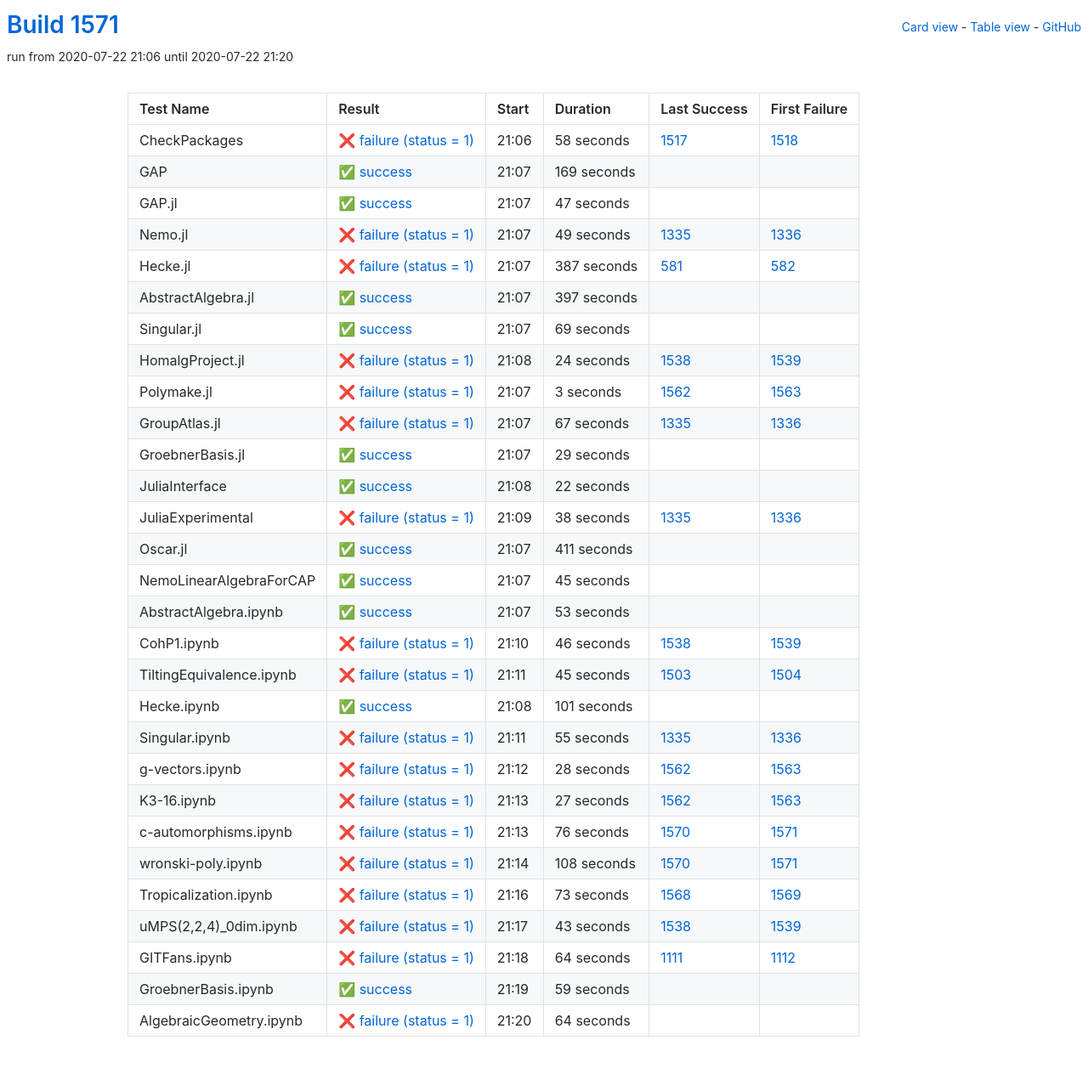
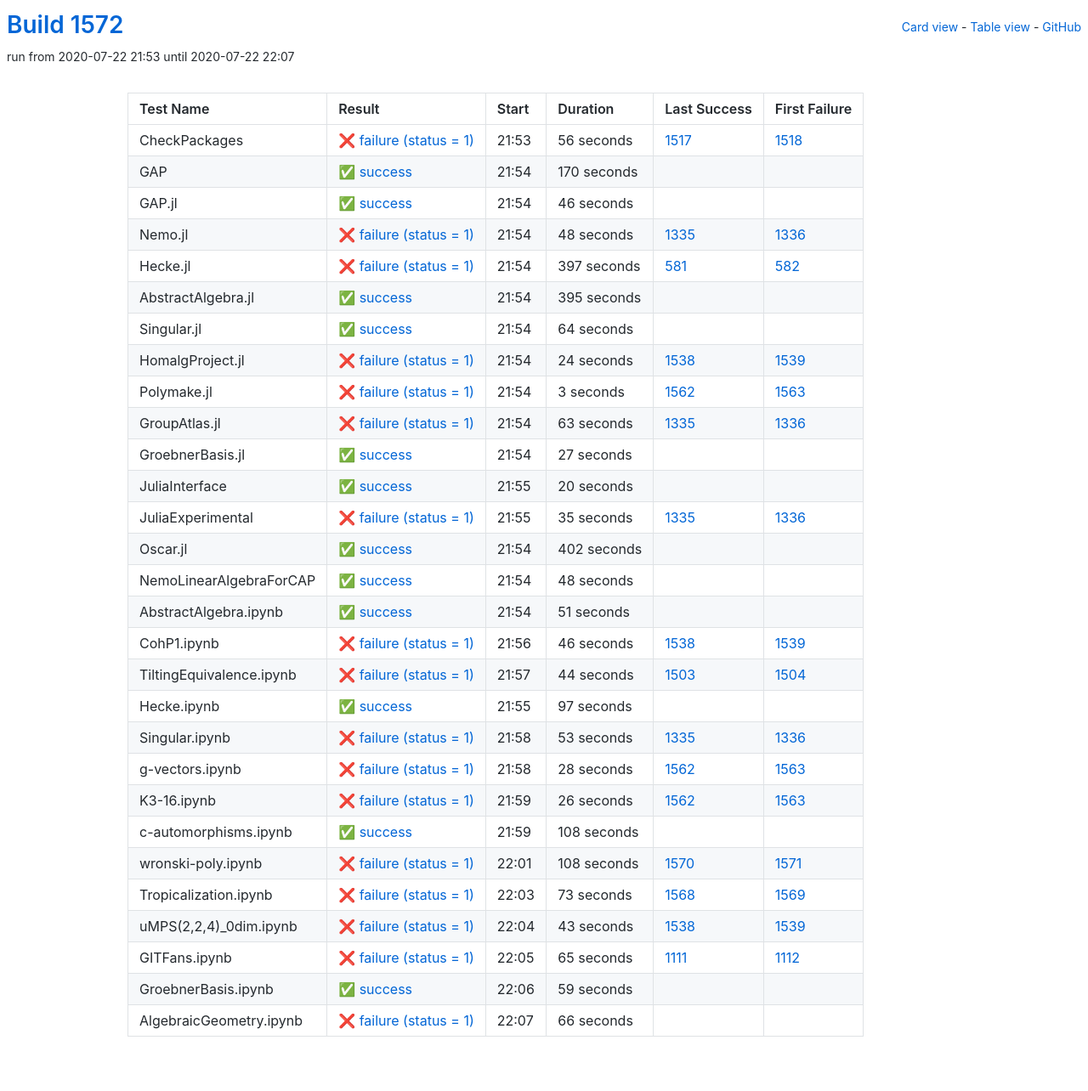
Before and after one commit to oscar-system/oscar-ci-status-1.4, a Jekyll site: the page built from table.html, in a window 1280 px wide. Shown: the whole page at 85% size. Built offline with Jekyll 4.4.1, drawn with Linux system fonts in a browser that asks for light colours.

Commit message:
Build #1572

```diff
--- a/_data/ci.yml
+++ b/_data/ci.yml
@@ -1,6 +1,6 @@
 ---
-build: 1571
-build_url: https://oscarci.mathematik.uni-kl.de/job/oscar-julia-1.4/1571/
+build: 1572
+build_url: https://oscarci.mathematik.uni-kl.de/job/oscar-julia-1.4/1572/
 job: oscar-julia-1.4
 organization: oscar-system
 repo: oscar-ci-status-1.4
@@ -8,92 +8,92 @@ repourl: https://github.com/oscar-system/oscar-ci-status-1.4
 tests:
 - name: CheckPackages
   id: checkpackages
-  log: https://oscarci.mathematik.uni-kl.de/job/oscar-julia-1.4/1571/artifact/logs/build-1571/CheckPackages.log
-  start: 2020-07-22 21:06
+  log: https://oscarci.mathematik.uni-kl.de/job/oscar-julia-1.4/1572/artifact/logs/build-1572/CheckPackages.log
+  start: 2020-07-22 21:53
   success: false
   exitcode: 1
   status: failure
-  duration: 58
+  duration: 56
   last_success: 1517
   last_success_url: https://oscarci.mathematik.uni-kl.de/job/oscar-julia-1.4/1517/
   first_failure: 1518
   first_failure_url: https://oscarci.mathematik.uni-kl.de/job/oscar-julia-1.4/1518/
 - name: GAP
   id: gap
-  log: https://oscarci.mathematik.uni-kl.de/job/oscar-julia-1.4/1571/artifact/logs/build-1571/GAP.log
-  start: 2020-07-22 21:07
+  log: https://oscarci.mathematik.uni-kl.de/job/oscar-julia-1.4/1572/artifact/logs/build-1572/GAP.log
+  start: 2020-07-22 21:54
   success: true
   exitcode: 0
   status: success
-  duration: 169
+  duration: 170
   last_success: false
   last_success_url:
   first_failure: false
   first_failure_url:
 - name: GAP.jl
   id: gap-jl
-  log: https://oscarci.mathematik.uni-kl.de/job/oscar-julia-1.4/1571/artifact/logs/build-1571/GAP.jl.log
-  start: 2020-07-22 21:07
+  log: https://oscarci.mathematik.uni-kl.de/job/oscar-julia-1.4/1572/artifact/logs/build-1572/GAP.jl.log
+  start: 2020-07-22 21:54
   success: true
   exitcode: 0
   status: success
-  duration: 47
+  duration: 46
   last_success: false
   last_success_url:
   first_failure: false
   first_failure_url:
 - name: Nemo.jl
   id: nemo-jl
-  log: https://oscarci.mathematik.uni-kl.de/job/oscar-julia-1.4/1571/artifact/logs/build-1571/Nemo.jl.log
-  start: 2020-07-22 21:07
+  log: https://oscarci.mathematik.uni-kl.de/job/oscar-julia-1.4/1572/artifact/logs/build-1572/Nemo.jl.log
+  start: 2020-07-22 21:54
   success: false
   exitcode: 1
   status: failure
-  duration: 49
+  duration: 48
   last_success: 1335
   last_success_url: https://oscarci.mathematik.uni-kl.de/job/oscar-julia-1.4/1335/
   first_failure: 1336
   first_failure_url: https://oscarci.mathematik.uni-kl.de/job/oscar-julia-1.4/1336/
 - name: Hecke.jl
   id: hecke-jl
-  log: https://oscarci.mathematik.uni-kl.de/job/oscar-julia-1.4/1571/artifact/logs/build-1571/Hecke.jl.log
-  start: 2020-07-22 21:07
+  log: https://oscarci.mathematik.uni-kl.de/job/oscar-julia-1.4/1572/artifact/logs/build-1572/Hecke.jl.log
+  start: 2020-07-22 21:54
   success: false
   exitcode: 1
   status: failure
-  duration: 387
+  duration: 397
   last_success: 581
   last_success_url: https://oscarci.mathematik.uni-kl.de/job/oscar-julia-1.4/581/
   first_failure: 582
   first_failure_url: https://oscarci.mathematik.uni-kl.de/job/oscar-julia-1.4/582/
 - name: AbstractAlgebra.jl
   id: abstractalgebra-jl
-  log: https://oscarci.mathematik.uni-kl.de/job/oscar-julia-1.4/1571/artifact/logs/build-1571/AbstractAlgebra.jl.log
-  start: 2020-07-22 21:07
+  log: https://oscarci.mathematik.uni-kl.de/job/oscar-julia-1.4/1572/artifact/logs/build-1572/AbstractAlgebra.jl.log
+  start: 2020-07-22 21:54
   success: true
   exitcode: 0
   status: success
-  duration: 397
+  duration: 395
   last_success: false
   last_success_url:
   first_failure: false
   first_failure_url:
 - name: Singular.jl
   id: singular-jl
-  log: https://oscarci.mathematik.uni-kl.de/job/oscar-julia-1.4/1571/artifact/logs/build-1571/Singular.jl.log
-  start: 2020-07-22 21:07
+  log: https://oscarci.mathematik.uni-kl.de/job/oscar-julia-1.4/1572/artifact/logs/build-1572/Singular.jl.log
+  start: 2020-07-22 21:54
   success: true
   exitcode: 0
   status: success
-  duration: 69
+  duration: 64
   last_success: false
   last_success_url:
   first_failure: false
   first_failure_url:
 - name: HomalgProject.jl
   id: homalgproject-jl
-  log: https://oscarci.mathematik.uni-kl.de/job/oscar-julia-1.4/1571/artifact/logs/build-1571/HomalgProject.jl.log
-  start: 2020-07-22 21:08
+  log: https://oscarci.mathematik.uni-kl.de/job/oscar-julia-1.4/1572/artifact/logs/build-1572/HomalgProject.jl.log
+  start: 2020-07-22 21:54
   success: false
   exitcode: 1
   status: failure
@@ -104,8 +104,8 @@ tests:
   first_failure_url: https://oscarci.mathematik.uni-kl.de/job/oscar-julia-1.4/1539/
 - name: Polymake.jl
   id: polymake-jl
-  log: https://oscarci.mathematik.uni-kl.de/job/oscar-julia-1.4/1571/artifact/logs/build-1571/Polymake.jl.log
-  start: 2020-07-22 21:07
+  log: https://oscarci.mathematik.uni-kl.de/job/oscar-julia-1.4/1572/artifact/logs/build-1572/Polymake.jl.log
+  start: 2020-07-22 21:54
   success: false
   exitcode: 1
   status: failure
@@ -116,92 +116,92 @@ tests:
   first_failure_url: https://oscarci.mathematik.uni-kl.de/job/oscar-julia-1.4/1563/
 - name: GroupAtlas.jl
   id: groupatlas-jl
-  log: https://oscarci.mathematik.uni-kl.de/job/oscar-julia-1.4/1571/artifact/logs/build-1571/GroupAtlas.jl.log
-  start: 2020-07-22 21:07
+  log: https://oscarci.mathematik.uni-kl.de/job/oscar-julia-1.4/1572/artifact/logs/build-1572/GroupAtlas.jl.log
+  start: 2020-07-22 21:54
   success: false
   exitcode: 1
   status: failure
-  duration: 67
+  duration: 63
   last_success: 1335
   last_success_url: https://oscarci.mathematik.uni-kl.de/job/oscar-julia-1.4/1335/
   first_failure: 1336
   first_failure_url: https://oscarci.mathematik.uni-kl.de/job/oscar-julia-1.4/1336/
 - name: GroebnerBasis.jl
   id: groebnerbasis-jl
-  log: https://oscarci.mathematik.uni-kl.de/job/oscar-julia-1.4/1571/artifact/logs/build-1571/GroebnerBasis.jl.log
-  start: 2020-07-22 21:07
+  log: https://oscarci.mathematik.uni-kl.de/job/oscar-julia-1.4/1572/artifact/logs/build-1572/GroebnerBasis.jl.log
+  start: 2020-07-22 21:54
   success: true
   exitcode: 0
   status: success
-  duration: 29
+  duration: 27
   last_success: false
   last_success_url:
   first_failure: false
   first_failure_url:
 - name: JuliaInterface
   id: juliainterface
-  log: https://oscarci.mathematik.uni-kl.de/job/oscar-julia-1.4/1571/artifact/logs/build-1571/JuliaInterface.log
-  start: 2020-07-22 21:08
+  log: https://oscarci.mathematik.uni-kl.de/job/oscar-julia-1.4/1572/artifact/logs/build-1572/JuliaInterface.log
+  start: 2020-07-22 21:55
   success: true
   exitcode: 0
   status: success
-  duration: 22
+  duration: 20
   last_success: false
   last_success_url:
   first_failure: false
   first_failure_url:
 - name: JuliaExperimental
   id: juliaexperimental
-  log: https://oscarci.mathematik.uni-kl.de/job/oscar-julia-1.4/1571/artifact/logs/build-1571/JuliaExperimental.log
-  start: 2020-07-22 21:09
+  log: https://oscarci.mathematik.uni-kl.de/job/oscar-julia-1.4/1572/artifact/logs/build-1572/JuliaExperimental.log
+  start: 2020-07-22 21:55
   success: false
   exitcode: 1
   status: failure
-  duration: 38
+  duration: 35
   last_success: 1335
   last_success_url: https://oscarci.mathematik.uni-kl.de/job/oscar-julia-1.4/1335/
   first_failure: 1336
   first_failure_url: https://oscarci.mathematik.uni-kl.de/job/oscar-julia-1.4/1336/
 - name: Oscar.jl
   id: oscar-jl
-  log: https://oscarci.mathematik.uni-kl.de/job/oscar-julia-1.4/1571/artifact/logs/build-1571/Oscar.jl.log
-  start: 2020-07-22 21:07
+  log: https://oscarci.mathematik.uni-kl.de/job/oscar-julia-1.4/1572/artifact/logs/build-1572/Oscar.jl.log
+  start: 2020-07-22 21:54
   success: true
   exitcode: 0
   status: success
-  duration: 411
+  duration: 402
   last_success: false
   last_success_url:
   first_failure: false
   first_failure_url:
 - name: NemoLinearAlgebraForCAP
   id: nemolinearalgebraforcap
-  log: https://oscarci.mathematik.uni-kl.de/job/oscar-julia-1.4/1571/artifact/logs/build-1571/NemoLinearAlgebraForCAP.log
-  start: 2020-07-22 21:07
+  log: https://oscarci.mathematik.uni-kl.de/job/oscar-julia-1.4/1572/artifact/logs/build-1572/NemoLinearAlgebraForCAP.log
+  start: 2020-07-22 21:54
   success: true
   exitcode: 0
   status: success
-  duration: 45
+  duration: 48
   last_success: false
   last_success_url:
   first_failure: false
   first_failure_url:
 - name: AbstractAlgebra.ipynb
   id: abstractalgebra-ipynb
-  log: https://oscarci.mathematik.uni-kl.de/job/oscar-julia-1.4/1571/artifact/logs/build-1571/AbstractAlgebra.ipynb.log
-  start: 2020-07-22 21:07
+  log: https://oscarci.mathematik.uni-kl.de/job/oscar-julia-1.4/1572/artifact/logs/build-1572/AbstractAlgebra.ipynb.log
+  start: 2020-07-22 21:54
   success: true
   exitcode: 0
   status: success
-  duration: 53
+  duration: 51
   last_success: false
   last_success_url:
   first_failure: false
   first_failure_url:
 - name: CohP1.ipynb
   id: cohp1-ipynb
-  log: https://oscarci.mathematik.uni-kl.de/job/oscar-julia-1.4/1571/artifact/logs/build-1571/CohP1.ipynb.log
-  start: 2020-07-22 21:10
+  log: https://oscarci.mathematik.uni-kl.de/job/oscar-julia-1.4/1572/artifact/logs/build-1572/CohP1.ipynb.log
+  start: 2020-07-22 21:56
   success: false
   exitcode: 1
   status: failure
@@ -212,44 +212,44 @@ tests:
   first_failure_url: https://oscarci.mathematik.uni-kl.de/job/oscar-julia-1.4/1539/
 - name: TiltingEquivalence.ipynb
   id: tiltingequivalence-ipynb
-  log: https://oscarci.mathematik.uni-kl.de/job/oscar-julia-1.4/1571/artifact/logs/build-1571/TiltingEquivalence.ipynb.log
-  start: 2020-07-22 21:11
+  log: https://oscarci.mathematik.uni-kl.de/job/oscar-julia-1.4/1572/artifact/logs/build-1572/TiltingEquivalence.ipynb.log
+  start: 2020-07-22 21:57
   success: false
   exitcode: 1
   status: failure
-  duration: 45
+  duration: 44
   last_success: 1503
   last_success_url: https://oscarci.mathematik.uni-kl.de/job/oscar-julia-1.4/1503/
   first_failure: 1504
   first_failure_url: https://oscarci.mathematik.uni-kl.de/job/oscar-julia-1.4/1504/
 - name: Hecke.ipynb
   id: hecke-ipynb
-  log: https://oscarci.mathematik.uni-kl.de/job/oscar-julia-1.4/1571/artifact/logs/build-1571/Hecke.ipynb.log
-  start: 2020-07-22 21:08
+  log: https://oscarci.mathematik.uni-kl.de/job/oscar-julia-1.4/1572/artifact/logs/build-1572/Hecke.ipynb.log
+  start: 2020-07-22 21:55
   success: true
   exitcode: 0
   status: success
-  duration: 101
+  duration: 97
   last_success: false
   last_success_url:
   first_failure: false
   first_failure_url:
 - name: Singular.ipynb
   id: singular-ipynb
-  log: https://oscarci.mathematik.uni-kl.de/job/oscar-julia-1.4/1571/artifact/logs/build-1571/Singular.ipynb.log
-  start: 2020-07-22 21:11
+  log: https://oscarci.mathematik.uni-kl.de/job/oscar-julia-1.4/1572/artifact/logs/build-1572/Singular.ipynb.log
+  start: 2020-07-22 21:58
   success: false
   exitcode: 1
   status: failure
-  duration: 55
+  duration: 53
   last_success: 1335
   last_success_url: https://oscarci.mathematik.uni-kl.de/job/oscar-julia-1.4/1335/
   first_failure: 1336
   first_failure_url: https://oscarci.mathematik.uni-kl.de/job/oscar-julia-1.4/1336/
 - name: g-vectors.ipynb
   id: g-vectors-ipynb
-  log: https://oscarci.mathematik.uni-kl.de/job/oscar-julia-1.4/1571/artifact/logs/build-1571/g-vectors.ipynb.log
-  start: 2020-07-22 21:12
+  log: https://oscarci.mathematik.uni-kl.de/job/oscar-julia-1.4/1572/artifact/logs/build-1572/g-vectors.ipynb.log
+  start: 2020-07-22 21:58
   success: false
   exitcode: 1
   status: failure
@@ -260,32 +260,32 @@ tests:
   first_failure_url: https://oscarci.mathematik.uni-kl.de/job/oscar-julia-1.4/1563/
 - name: K3-16.ipynb
   id: k3-16-ipynb
-  log: https://oscarci.mathematik.uni-kl.de/job/oscar-julia-1.4/1571/artifact/logs/build-1571/K3-16.ipynb.log
-  start: 2020-07-22 21:13
+  log: https://oscarci.mathematik.uni-kl.de/job/oscar-julia-1.4/1572/artifact/logs/build-1572/K3-16.ipynb.log
+  start: 2020-07-22 21:59
   success: false
   exitcode: 1
   status: failure
-  duration: 27
+  duration: 26
   last_success: 1562
   last_success_url: https://oscarci.mathematik.uni-kl.de/job/oscar-julia-1.4/1562/
   first_failure: 1563
   first_failure_url: https://oscarci.mathematik.uni-kl.de/job/oscar-julia-1.4/1563/
 - name: c-automorphisms.ipynb
   id: c-automorphisms-ipynb
-  log: https://oscarci.mathematik.uni-kl.de/job/oscar-julia-1.4/1571/artifact/logs/build-1571/c-automorphisms.ipynb.log
-  start: 2020-07-22 21:13
-  success: false
-  exitcode: 1
-  status: failure
-  duration: 76
-  last_success: 1570
-  last_success_url: https://oscarci.mathematik.uni-kl.de/job/oscar-julia-1.4/1570/
-  first_failure: 1571
-  first_failure_url: https://oscarci.mathematik.uni-kl.de/job/oscar-julia-1.4/1571/
+  log: https://oscarci.mathematik.uni-kl.de/job/oscar-julia-1.4/1572/artifact/logs/build-1572/c-automorphisms.ipynb.log
+  start: 2020-07-22 21:59
+  success: true
+  exitcode: 0
+  status: success
+  duration: 108
+  last_success: false
+  last_success_url:
+  first_failure: false
+  first_failure_url:
 - name: wronski-poly.ipynb
   id: wronski-poly-ipynb
-  log: https://oscarci.mathematik.uni-kl.de/job/oscar-julia-1.4/1571/artifact/logs/build-1571/wronski-poly.ipynb.log
-  start: 2020-07-22 21:14
+  log: https://oscarci.mathematik.uni-kl.de/job/oscar-julia-1.4/1572/artifact/logs/build-1572/wronski-poly.ipynb.log
+  start: 2020-07-22 22:01
   success: false
   exitcode: 1
   status: failure
@@ -296,8 +296,8 @@ tests:
   first_failure_url: https://oscarci.mathematik.uni-kl.de/job/oscar-julia-1.4/1571/
 - name: Tropicalization.ipynb
   id: tropicalization-ipynb
-  log: https://oscarci.mathematik.uni-kl.de/job/oscar-julia-1.4/1571/artifact/logs/build-1571/Tropicalization.ipynb.log
-  start: 2020-07-22 21:16
+  log: https://oscarci.mathematik.uni-kl.de/job/oscar-julia-1.4/1572/artifact/logs/build-1572/Tropicalization.ipynb.log
+  start: 2020-07-22 22:03
   success: false
   exitcode: 1
   status: failure
@@ -308,8 +308,8 @@ tests:
   first_failure_url: https://oscarci.mathematik.uni-kl.de/job/oscar-julia-1.4/1569/
 - name: uMPS(2,2,4)_0dim.ipynb
   id: umps-2-2-4-0dim-ipynb
-  log: https://oscarci.mathematik.uni-kl.de/job/oscar-julia-1.4/1571/artifact/logs/build-1571/uMPS-2-2-4-_0dim.ipynb.log
-  start: 2020-07-22 21:17
+  log: https://oscarci.mathematik.uni-kl.de/job/oscar-julia-1.4/1572/artifact/logs/build-1572/uMPS-2-2-4-_0dim.ipynb.log
+  start: 2020-07-22 22:04
   success: false
   exitcode: 1
   status: failure
@@ -320,20 +320,20 @@ tests:
   first_failure_url: https://oscarci.mathematik.uni-kl.de/job/oscar-julia-1.4/1539/
 - name: GITFans.ipynb
   id: gitfans-ipynb
-  log: https://oscarci.mathematik.uni-kl.de/job/oscar-julia-1.4/1571/artifact/logs/build-1571/GITFans.ipynb.log
-  start: 2020-07-22 21:18
+  log: https://oscarci.mathematik.uni-kl.de/job/oscar-julia-1.4/1572/artifact/logs/build-1572/GITFans.ipynb.log
+  start: 2020-07-22 22:05
   success: false
   exitcode: 1
   status: failure
-  duration: 64
+  duration: 65
   last_success: 1111
   last_success_url: https://oscarci.mathematik.uni-kl.de/job/oscar-julia-1.4/1111/
   first_failure: 1112
   first_failure_url: https://oscarci.mathematik.uni-kl.de/job/oscar-julia-1.4/1112/
 - name: GroebnerBasis.ipynb
   id: groebnerbasis-ipynb
-  log: https://oscarci.mathematik.uni-kl.de/job/oscar-julia-1.4/1571/artifact/logs/build-1571/GroebnerBasis.ipynb.log
-  start: 2020-07-22 21:19
+  log: https://oscarci.mathematik.uni-kl.de/job/oscar-julia-1.4/1572/artifact/logs/build-1572/GroebnerBasis.ipynb.log
+  start: 2020-07-22 22:06
   success: true
   exitcode: 0
   status: success
@@ -344,12 +344,12 @@ tests:
   first_failure_url:
 - name: AlgebraicGeometry.ipynb
   id: algebraicgeometry-ipynb
-  log: https://oscarci.mathematik.uni-kl.de/job/oscar-julia-1.4/1571/artifact/logs/build-1571/AlgebraicGeometry.ipynb.log
-  start: 2020-07-22 21:20
+  log: https://oscarci.mathematik.uni-kl.de/job/oscar-julia-1.4/1572/artifact/logs/build-1572/AlgebraicGeometry.ipynb.log
+  start: 2020-07-22 22:07
   success: false
   exitcode: 1
   status: failure
-  duration: 64
+  duration: 66
   last_success: false
   last_success_url:
   first_failure: false
```
Also changed, not shown: README.md.
